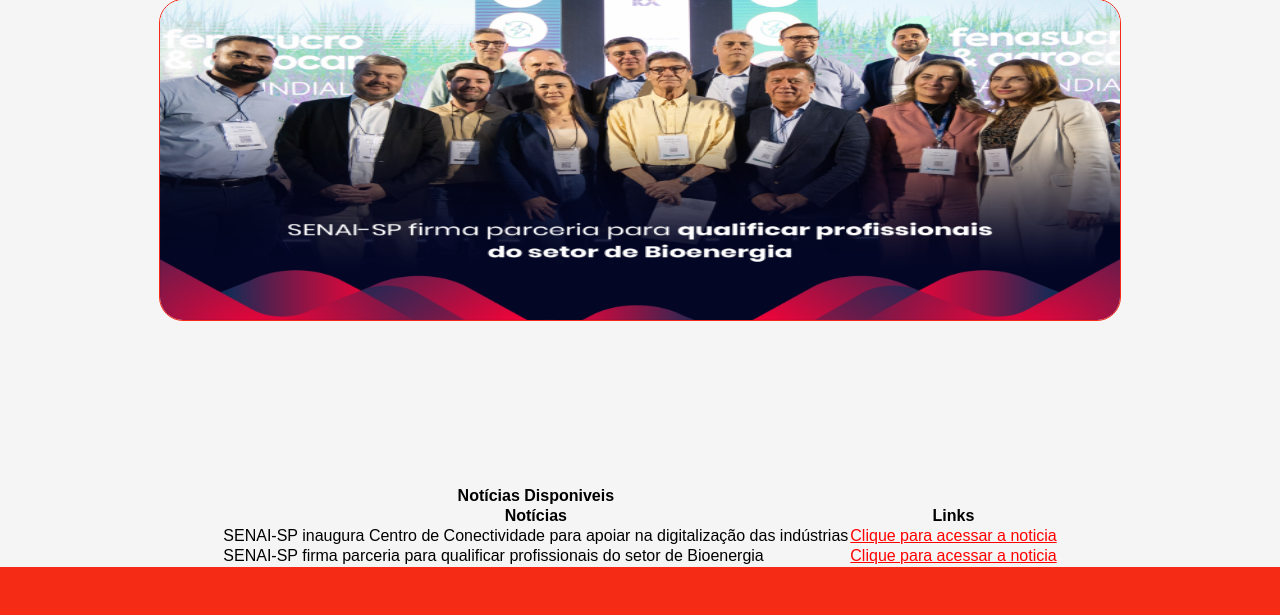
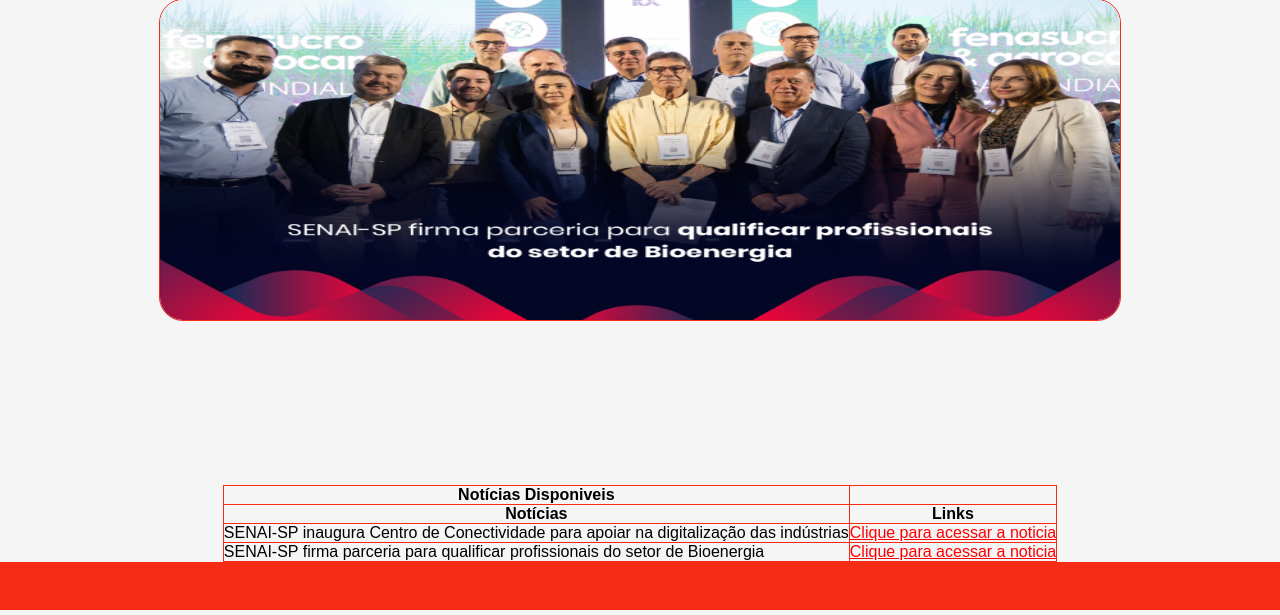
Before and after one commit to LuanSudario/DS-WEB, a PHP site: page /portal.html in a window 1280 px wide; the page is wider, and only the part inside the window is pictured. Shown: the part 1089-1704 px from the top of that part. Run offline with PHP 8.4, Linux system fonts and the light colour scheme.

Commit message:
Deletando imagem e arrumando tabelas

```diff
--- a/CSS/Atividade Portal/portal.css
+++ b/CSS/Atividade Portal/portal.css
@@ -83,7 +83,10 @@
 
     }
 
-
+    table, td, th{
+        border: #F52B16 solid 0.1em;
+        border-collapse: collapse;
+    }
 
 
 
```
Also changed, not shown: CSS/Aula-03/index.html (added).
